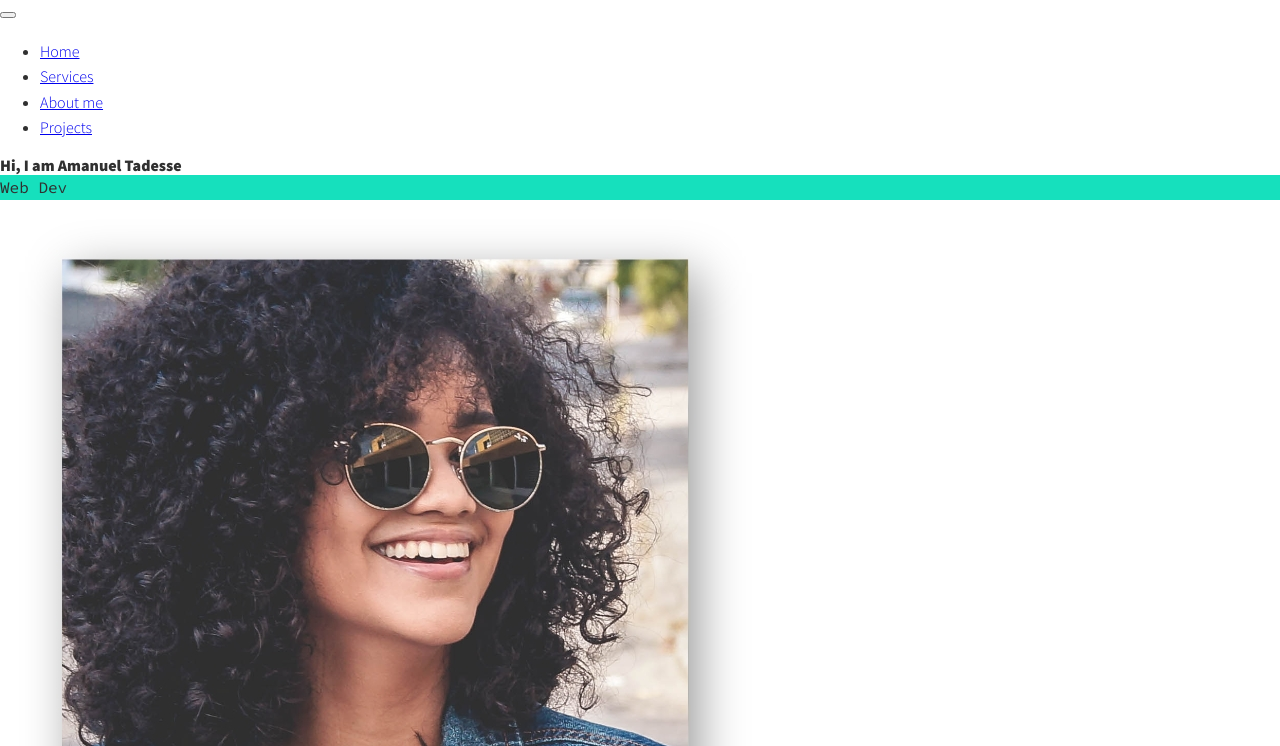
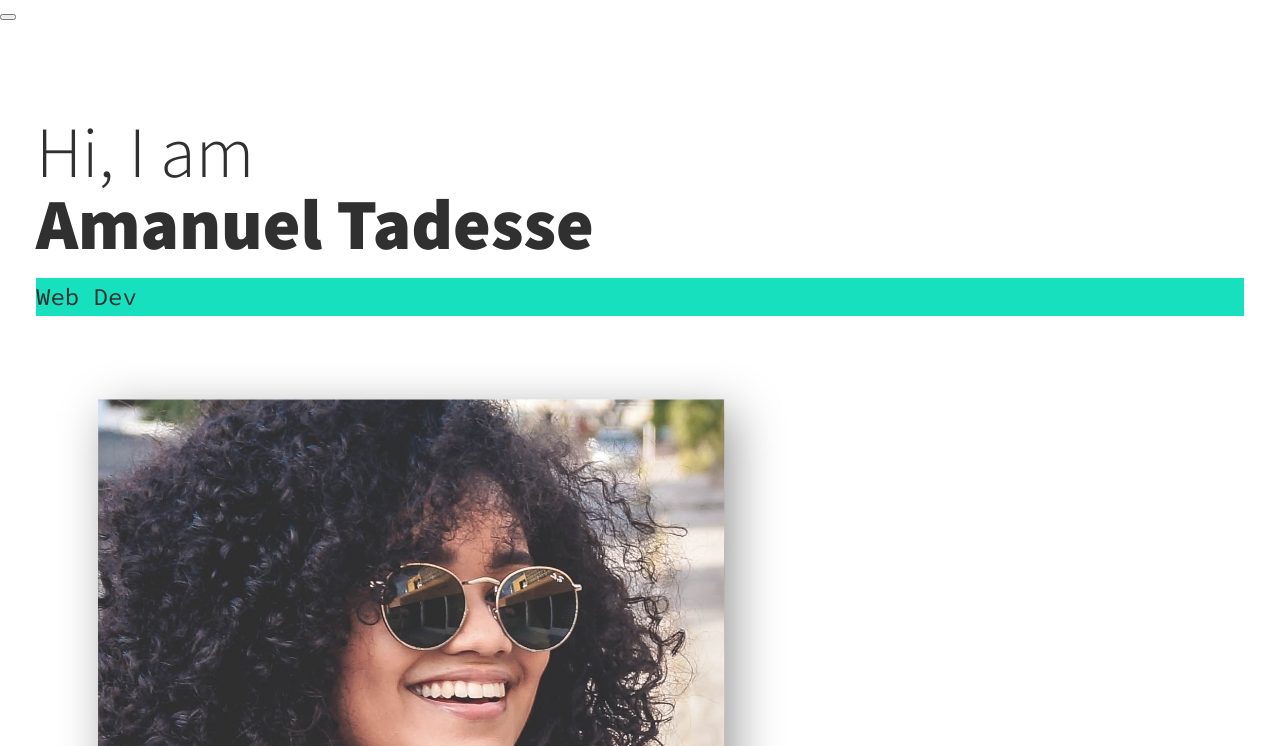
Before and after one commit to amanst1/portfolio-site, a plain HTML site: page index.html in a window 1280 px wide. Shown: the part 54-800 px from the top of the page. Drawn offline with nearby package versions, Linux system fonts and the light colour scheme.

Commit message:
tweaked styles of  titles n subtitles, added intro

```diff
--- a/style.css
+++ b/style.css
@@ -17,18 +17,18 @@
     --clr-dark: #303030;
     --clr-accent: #16e0bd;
 
-    --fs-h1: 3 rem;
-    --fs-h2: 2.25 rem;
-    --fs-h3: 1.25 rem;
-    --fs-body: 1 rem;
+    --fs-h1: 3rem;
+    --fs-h2: 2.25rem;
+    --fs-h3: 1.25rem;
+    --fs-body: 1rem;
 }
 
 @media (min-width: 800px) {
     :root {
-        --fs-h1: 4.5 rem;
-        --fs-h2: 3.75 rem;
-        --fs-h3: 1.5 rem;
-        --fs-body: 1.125 rem;
+        --fs-h1: 4.5rem;
+        --fs-h2: 3.75rem;
+        --fs-h3: 1.5rem;
+        --fs-body: 1.125rem;
     }
 }
 
@@ -44,18 +44,25 @@ body {
     line-height: 1.6;
 }
 
+section {
+    padding: 5em 2em;
+}
+
 img {
     display: block;
     max-width: 100%;
 }
 
+strong {
+    font-weight: var(--fw-bold);
+}
 
 /* Typography */
 
 h1,
 h2,
 h3 {
-    line-height: 1.1;
+    line-height: 1;
     margin: 0;
 }
 
@@ -64,7 +71,15 @@ h2 {font-size: var(--fs-h2);}
 h3 {font-size: var(--fs-h3);}
 
 .section__title {
+    margin-block-end: 0.25em;
+}
 
+.section__title--intro {
+    font-weight: var(--fw-reg);
+}
+
+.section__title--intro strong {
+    display: block;
 }
 
 .section__subtitle {
@@ -76,4 +91,20 @@ h3 {font-size: var(--fs-h3);}
 .section__subtitle--about {
     background: var(--clr-accent);
     font-family: var(--ff-secondary);
+    margin-block-end: 1em;
 }
+
+nav {
+    display: none;
+}
+
+
+/* Intro Section */
+
+.intro {
+    position: relative;
+}
+
+@media (min-width: ) {
+
+}
```
